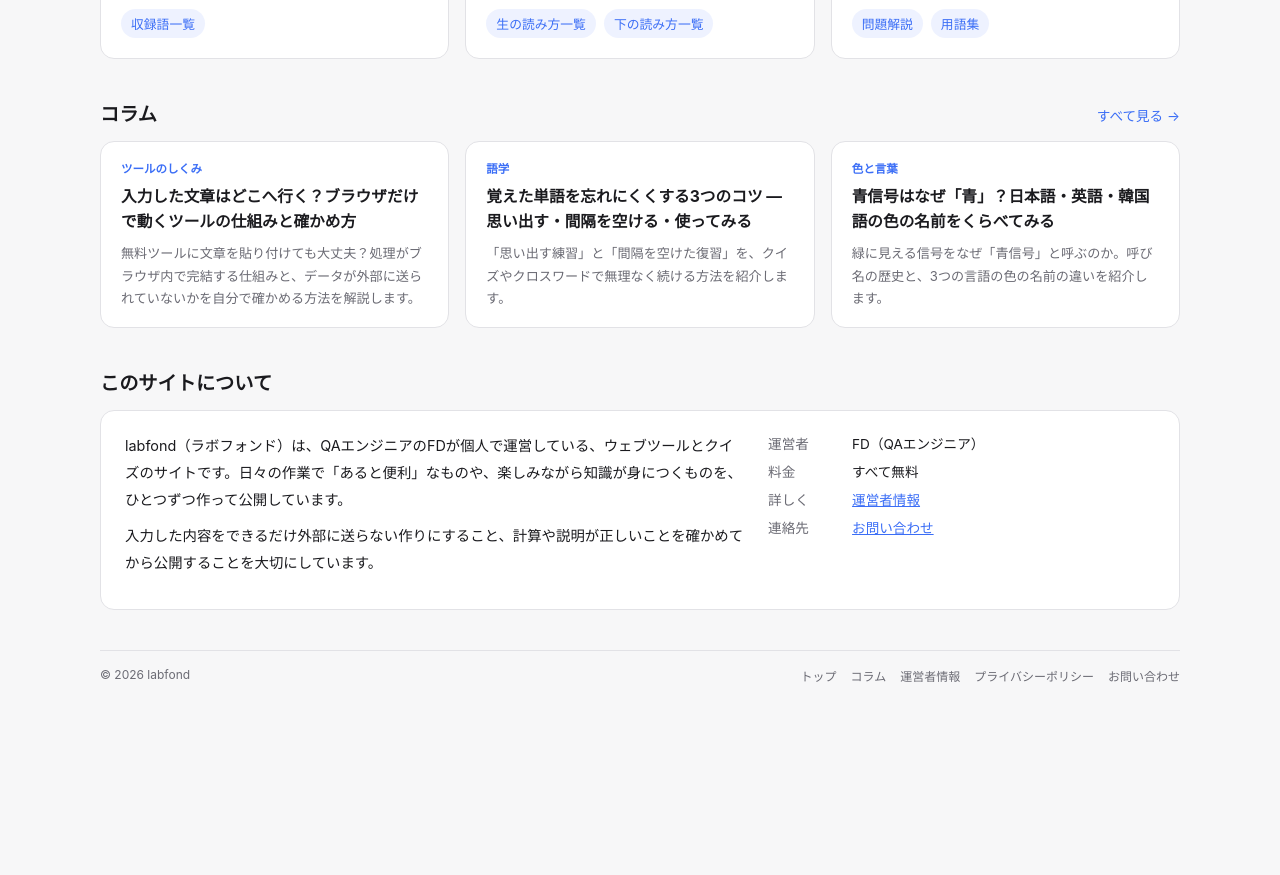
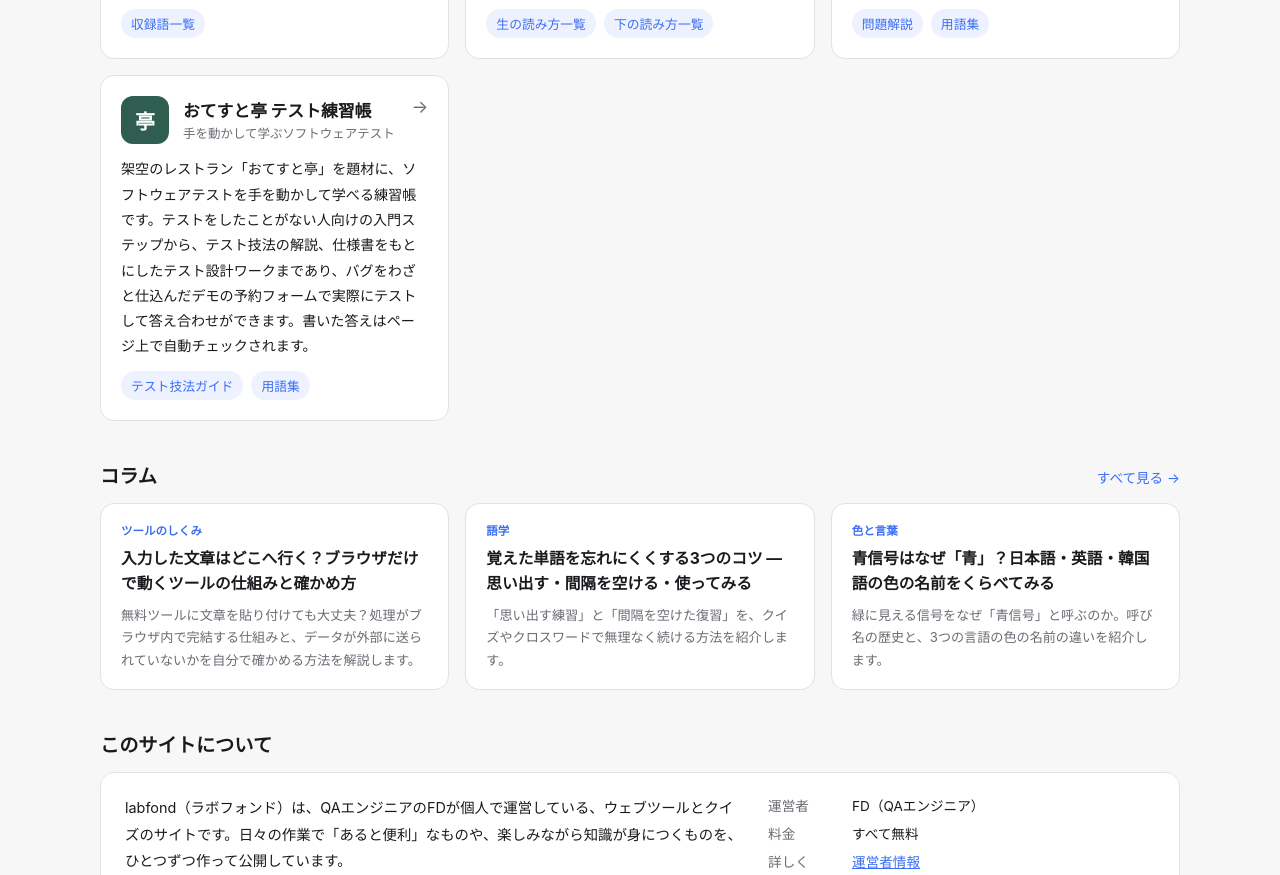
Before and after one commit to festival-teck/labfond-hub, a plain HTML site: page index.html in a window 1280 px wide. Shown: the part 1000-1875 px from the top of the page. Before the commit the page ends 1724 px from the top, so only its background shows below. Drawn offline with Linux system fonts and the light colour scheme.

Commit message:
ハブに「おてすと亭 テスト練習帳」(otesuto.labfond.com) のカードを追加し、プライバシーポリシーの対象サイトに追記
Co-Authored-By: Claude Opus 5.5 <noreply@anthropic.com>
Claude-Session: https://claude.ai/code/session_01V7iVrmvMYB7LG9wZ3xAy7e

```diff
--- a/index.html
+++ b/index.html
@@ -257,6 +257,18 @@
         <a href="https://tesdori.labfond.com/glossary.html" data-en="Glossary">用語集</a>
       </div>
     </article>
+    <article class="tool-card">
+      <span class="tool-arrow" aria-hidden="true">→</span>
+      <div class="tool-top">
+        <span class="tool-icon" style="background:#2f5d50;color:#fff" aria-hidden="true">亭</span>
+        <div><h3 class="tool-name"><a href="https://otesuto.labfond.com/" data-en="Otesuto-tei Testing Workbook">おてすと亭 テスト練習帳</a></h3><p class="tool-tag" data-en="Learn software testing by doing (Japanese)">手を動かして学ぶソフトウェアテスト</p></div>
+      </div>
+      <p data-en="A hands-on workbook for learning software testing, set in Otesuto-tei, a fictional restaurant. It runs from beginner steps for people who have never tested anything, through a guide to test design techniques, to a test design workshop based on a written spec. You can test a demo reservation form with deliberately planted bugs and check your results, and your written answers are checked automatically on the page. The content is in Japanese.">架空のレストラン「おてすと亭」を題材に、ソフトウェアテストを手を動かして学べる練習帳です。テストをしたことがない人向けの入門ステップから、テスト技法の解説、仕様書をもとにしたテスト設計ワークまであり、バグをわざと仕込んだデモの予約フォームで実際にテストして答え合わせができます。書いた答えはページ上で自動チェックされます。</p>
+      <div class="tool-links">
+        <a href="https://otesuto.labfond.com/techniques.html" data-en="Test techniques guide">テスト技法ガイド</a>
+        <a href="https://otesuto.labfond.com/glossary.html" data-en="Glossary">用語集</a>
+      </div>
+    </article>
   </div>
 
   <div class="section-head"><h2 data-en="Columns">コラム</h2><a href="/articles/" data-en="View all →">すべて見る →</a></div>
```
Also changed, not shown: privacy.html (+2 -0 lines).
